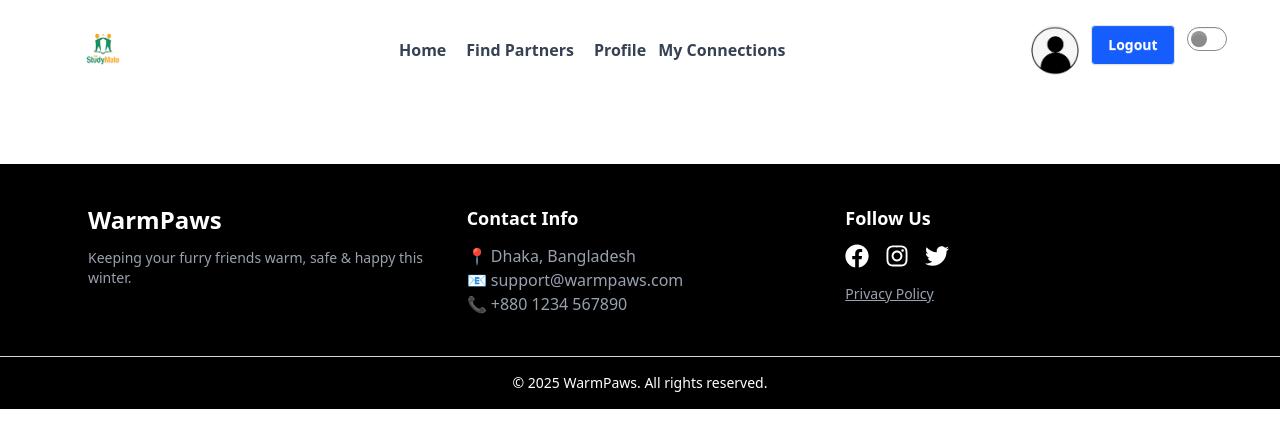
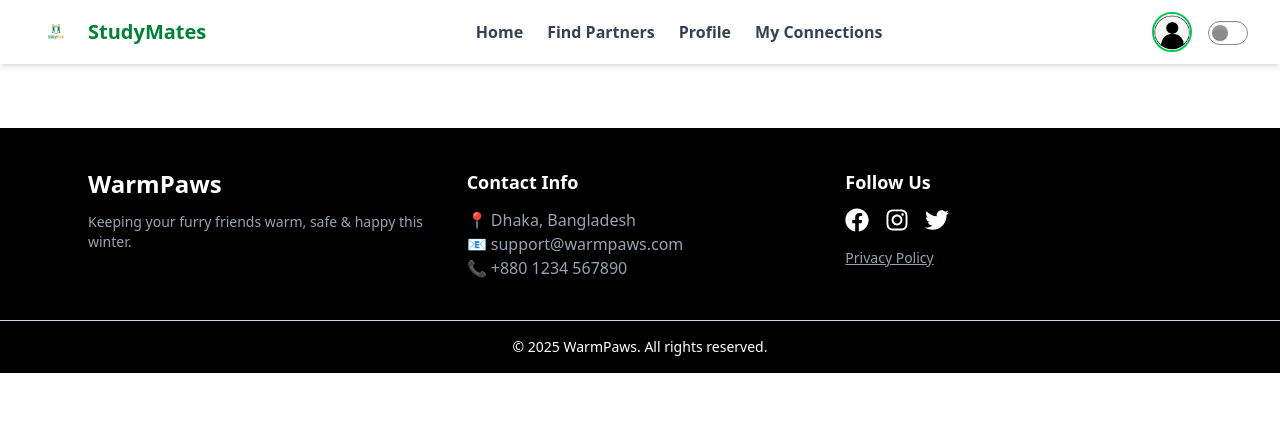
Before and after one commit to Sayma-Shimu/StudyMate-Client-Assignment-10, a React (Vite) app: page /auth in a window 1280 px wide. Shown: the top 448 px of the page. Built offline with nearby package versions, Linux system fonts and the light colour scheme; no server answers.

Commit message:
added navbar responsive design

```diff
--- a/src/components/Navbar.jsx
+++ b/src/components/Navbar.jsx
@@ -1,112 +1,185 @@
-import React, { use, useEffect, useState } from 'react'
-import { NavLink } from 'react-router'
-import logo from '../assets/logo.png'
-import { Link } from 'react-router'
-import userImage from '../assets/user.jpg'
-import { toast } from 'react-toastify'
-import { AuthContext } from './provider/AuthProvider'
+import React, { useContext, useState, useEffect } from "react";
+import { Link, NavLink } from "react-router";
+import { AuthContext } from "./provider/AuthProvider";
+import logo from "../assets/logo.png";
+import userImage from "../assets/user.jpg";
+import { toast } from "react-toastify";
+import { HiOutlineMenu, HiOutlineX } from "react-icons/hi";
 
 const Navbar = () => {
-  const { user, logOut, setUser } = use(AuthContext);
+  const { user, logOut, setUser } = useContext(AuthContext);
   const [theme, setTheme] = useState(localStorage.getItem("theme") || "light");
+  const [isOpen, setIsOpen] = useState(false);
 
+  // Theme toggle
   useEffect(() => {
-    const html = document.querySelector("html");
-    html.setAttribute("data-theme", theme);
+    document.documentElement.setAttribute("data-theme", theme);
     localStorage.setItem("theme", theme);
   }, [theme]);
 
-  const handleTheme = (checked) => {
-    setTheme(checked ? "dark" : "light");
+  const handleTheme = (checked) => setTheme(checked ? "dark" : "light");
+
+  const handleLogout = () => {
+    logOut()
+      .then(() => {
+        setUser(null);
+        toast.success("Logged out successfully!");
+      })
+      .catch((err) => console.log(err));
   };
 
-  const handleLogout = () => {
-    console.log('logout');
-
-    logOut()
-      .then(() => {
-        setUser(null)
-        toast.success("your logged out sucessfully")
-
-      }).catch((error) => {
-        console.log(error);
-      })
+  const navLinks = (
+    <>
+      <NavLink
+        to="/"
+        className={({ isActive }) =>
+          `font-semibold ${isActive ? "text-blue-600 underline" : "text-gray-700"}`
         }
+      >
+        Home
+      </NavLink>
+      <NavLink
+        to="/find-partners"
+        className={({ isActive }) =>
+          `font-semibold ${isActive ? "text-blue-600 underline" : "text-gray-700"}`
+        }
+      >
+        Find Partners
+      </NavLink>
+      {user && (
+        <>
+          <NavLink
+            to="/profile"
+            className={({ isActive }) =>
+              `font-semibold ${isActive ? "text-blue-600 underline" : "text-gray-700"}`
+            }
+          >
+            Profile
+          </NavLink>
+          <NavLink
+            to="/my-connections"
+            className={({ isActive }) =>
+              `font-semibold ${isActive ? "text-blue-600 underline" : "text-gray-700"}`
+            }
+          >
+            My Connections
+          </NavLink>
+        </>
+      )}
+    </>
+  );
 
   return (
-
-     <div className='flex flex-col md:flex-row justify-between items-center gap-5 w-full md:w-11/12 mx-auto mb-3 md:mb-0'>
-
-      <div>
-        <Link to="https://www.avma.org/" >
-          <img className='w-24 md:w-[100px] h-24 rounded-full md:h-[100px]' src={logo} alt="" />
+    <nav className="bg-white shadow-md sticky top-0 z-50">
+      <div className="max-w-7xl mx-auto px-4 sm:px-6 lg:px-8">
+        <div className="flex justify-between h-16 items-center">
+          {/* Logo */}
+          <Link to="/" className="flex items-center gap-2">
+            <img src={logo} alt="logo" className="w-12 h-12 rounded-full" />
+            <h1 className="text-xl font-bold text-green-700">StudyMates</h1>
           </Link>
 
+          {/* Desktop Nav */}
+          <div className="hidden md:flex gap-6 items-center">
+            {navLinks}
           </div>
 
-      <div className='flex gap-5'>
-        <NavLink to='/' className={({ isActive }) =>
-          `font-semibold dark:text-white ${isActive ? "text-blue-600 underline" : "text-gray-700"}`
-        }>Home</NavLink>
-        <NavLink to='/find-partners' className={({ isActive }) =>
-          `font-semibold dark:text-white ${isActive ? "text-blue-600 underline" : "text-gray-700"}`
-        }>Find Partners</NavLink>
+          {/* Right section */}
+          <div className="flex items-center gap-4">
+            {/* User avatar */}
+            {user && (
+              <div className="relative group">
+                <img
+                  src={user.photoURL || userImage}
+                  alt="user"
+                  className="w-10 h-10 rounded-full cursor-pointer border-2 border-green-500"
+                />
+                <div className="absolute right-0 mt-2 w-48 bg-white shadow-lg rounded-lg opacity-0 group-hover:opacity-100 transition-opacity text-gray-700 p-2">
+                  <p className="text-sm font-medium">{user.displayName}</p>
+                  <p className="text-xs">{user.email}</p>
+                  <button
+                    onClick={handleLogout}
+                    className="mt-2 w-full py-1 bg-red-600 text-white rounded hover:bg-red-700"
+                  >
+                    Logout
+                  </button>
+                </div>
+              </div>
+            )}
 
-         {user && (
-        <div className=''>
-            <NavLink to='/profile' className={({ isActive }) =>
-          `font-semibold dark:text-white ${isActive ? "text-blue-600 underline" : "text-gray-700"}`
-        }>Profile</NavLink>
-        <NavLink to='/my-connections' className={({ isActive }) =>
-          `font-semibold dark:text-white ml-3 ${isActive ? "text-blue-600 underline" : "text-gray-700"}`
-        }>My Connections</NavLink>
+            {/* Login/Register */}
+            {!user && (
+              <div className="hidden md:flex gap-2">
+                <Link
+                  to="/auth/login"
+                  className="btn bg-green-600 text-white hover:bg-green-700"
+                >
+                  Login
+                </Link>
+                <Link
+                  to="/auth/register"
+                  className="btn bg-green-600 text-white hover:bg-green-700"
+                >
+                  Register
+                </Link>
+              </div>
+            )}
+
+            {/* Theme toggle */}
+            <div className="hidden md:block">
+              <input
+                type="checkbox"
+                className="toggle"
+                checked={theme === "dark"}
+                onChange={(e) => handleTheme(e.target.checked)}
+              />
             </div>
 
-          )}
-
+            {/* Mobile menu button */}
+            <button
+              className="md:hidden p-2 rounded hover:bg-gray-200"
+              onClick={() => setIsOpen(!isOpen)}
+            >
+              {isOpen ? <HiOutlineX size={24} /> : <HiOutlineMenu size={24} />}
+            </button>
+          </div>
+        </div>
       </div>
 
-
-
-      <div className='gap-3 flex'>
-
-        <div className="relative group flex flex-col gap-2">
-
-          {user && <img referrerPolicy='no-refferer' className='w-12 flex flex-col rounded-full cursor-pointer' src={user?.photoURL ? user?.photoURL : userImage} alt="" />}
-          {user?.displayName && (
-            <p className="absolute left-1/2 -translate-x-1/2 mt-1 text-sm bg-gray-300 text-gray-700 p-2 rounded-2xl font-semibold opacity-0 group-hover:opacity-100 transition-opacity duration-300">
-              {user.displayName}
-            </p>
+      {/* Mobile Menu */}
+      {isOpen && (
+        <div className="md:hidden bg-white shadow-md px-4 py-4 flex flex-col gap-3">
+          {navLinks}
+          {!user && (
+            <>
+              <Link
+                to="/auth/login"
+                className="btn bg-green-600 text-white hover:bg-green-700 w-full"
+              >
+                Login
+              </Link>
+              <Link
+                to="/auth/register"
+                className="btn bg-green-600 text-white hover:bg-green-700 w-full"
+              >
+                Register
+              </Link>
+            </>
           )}
-          {user?.email && (
-            <p className="absolute left-1/2 -translate-x-1/2 mt-1 text-sm bg-gray-300 text-gray-700 p-2 rounded-2xl font-semibold opacity-0 group-hover:opacity-100 transition-opacity duration-300">
-              {user.email}
-            </p>
-          )}
-        </div>
-
-
-          {user ?
-            (<button onClick={handleLogout} className="btn bg-blue-600 text-white"> Logout</button>
-            ) : (
-              <><Link to="/auth/login" className='btn bg-blue-600 text-white px-10'>login</Link>
-                <Link to="/auth/register" className="btn  bg-blue-600 text-white"> Register</Link></>
-            )}
-
-{/* theme */}
-<div className="hidden md:inline">
+          {/* Theme toggle */}
+          <div className="mt-2 flex items-center gap-2">
+            <span>Dark Mode</span>
             <input
-            onChange={(e) => handleTheme(e.target.checked)}
-            checked={theme === "dark"}
               type="checkbox"
               className="toggle"
+              checked={theme === "dark"}
+              onChange={(e) => handleTheme(e.target.checked)}
             />
           </div>
         </div>
+      )}
+    </nav>
+  );
+};
 
-    </div>
-
-  )
-}
-
-export default Navbar
+export default Navbar;
--- a/src/components/Testimonials.jsx
+++ b/src/components/Testimonials.jsx
@@ -17,7 +17,6 @@ const TestimonialCard = ({ t }) => (
 );
 
 const Testimonials = () => {
-  // Example testimonials — replace with server-side data later if you want
   const testimonials = [
     {
       name: "Rafi Ahmed",
--- a/src/pages/EditProfile.jsx
+++ b/src/pages/EditProfile.jsx
@@ -1,110 +1,157 @@
 import React, { useContext, useEffect, useState } from "react";
-// import { AuthContext } from "../components/provider/AuthProvider";
 import axios from "axios";
 import { toast } from "react-toastify";
+import { useNavigate } from "react-router";
 import { AuthContext } from "../components/provider/AuthProvider";
-import { useNavigate } from "react-router";
-// import { useNavigate } from "react-router-dom";
 
 const EditProfile = () => {
   const { user } = useContext(AuthContext);
   const navigate = useNavigate();
   const userEmail = user?.email;
 
-  const [profile, setProfile] = useState({});
+  const [profile, setProfile] = useState(null);
 
   useEffect(() => {
     if (!userEmail) return;
+
     axios
       .get(`http://localhost:3000/partners?email=${userEmail}`)
-      .then((res) => setProfile(res.data[0] || {}))
+      .then((res) => {
+        if (res.data.length > 0) setProfile(res.data[0]);
+        else toast.error("Profile not found");
+      })
       .catch(() => toast.error("Failed to load profile"));
   }, [userEmail]);
 
-  const handleUpdate = (e) => {
+  const handleUpdate = async (e) => {
     e.preventDefault();
-    axios
-      .patch(`http://localhost:3000/partners/${profile._id}`, profile)
-      .then(() => {
+    if (!profile || !profile._id) return toast.error("Invalid profile");
+
+    try {
+      const res = await axios.patch(
+        `http://localhost:3000/partners/${profile._id}`,
+        {
+          name: profile.name,
+          profileImage: profile.profileImage,
+          subject: profile.subject,
+          studyMode: profile.studyMode,
+          availabilityTime: profile.availabilityTime,
+          location: profile.location,
+          experienceLevel: profile.experienceLevel,
+        }
+      );
+
+      if (res.data.success || res.status === 200) {
         toast.success("Profile Updated Successfully!");
         navigate("/profile");
-      })
-      .catch(() => toast.error("Update failed"));
+      } else {
+        toast.error("Update failed");
+      }
+    } catch {
+      toast.error("Update failed");
+    }
   };
 
+  if (!profile)
     return (
-    <div className="max-w-2xl mx-auto mt-12 bg-white p-6 rounded-lg shadow-md">
-      <h2 className="text-3xl font-bold text-center mb-6">Edit Profile</h2>
+      <div className="min-h-screen flex items-center justify-center">
+        <p className="text-gray-600 text-lg">Loading profile...</p>
+      </div>
+    );
 
-      <form onSubmit={handleUpdate} className="grid gap-4">
+  return (
+    <div className="min-h-screen bg-green-50 py-10 px-4">
+      <div className="max-w-3xl mx-auto bg-white shadow-2xl rounded-2xl overflow-hidden">
 
+        {/* Header */}
+        <div className="bg-gradient-to-r from-green-600 to-green-400 p-6 text-white text-center">
+          <h2 className="text-3xl font-bold">Edit Profile</h2>
+          <p className="mt-1 opacity-90">Update your details below</p>
+        </div>
+
+        {/* Form */}
+        <div className="p-6">
+          <form className="grid gap-4" onSubmit={handleUpdate}>
             <input
               type="text"
               value={profile.name || ""}
               onChange={(e) => setProfile({ ...profile, name: e.target.value })}
-          className="input input-bordered"
+              className="input input-bordered w-full"
               placeholder="Name"
+              required
             />
-
             <input
               type="text"
               value={profile.profileImage || ""}
               onChange={(e) =>
                 setProfile({ ...profile, profileImage: e.target.value })
               }
-          className="input input-bordered"
+              className="input input-bordered w-full"
               placeholder="Profile Image URL"
+              required
             />
-
             <input
               type="text"
               value={profile.subject || ""}
-          onChange={(e) => setProfile({ ...profile, subject: e.target.value })}
-          className="input input-bordered"
+              onChange={(e) =>
+                setProfile({ ...profile, subject: e.target.value })
+              }
+              className="input input-bordered w-full"
               placeholder="Subject"
+              required
             />
-
             <select
               value={profile.studyMode || ""}
-          onChange={(e) => setProfile({ ...profile, studyMode: e.target.value })}
-          className="select select-bordered"
+              onChange={(e) =>
+                setProfile({ ...profile, studyMode: e.target.value })
+              }
+              className="select select-bordered w-full"
+              required
             >
+              <option value="">Select Study Mode</option>
               <option>Online</option>
               <option>Offline</option>
             </select>
-
             <input
               type="text"
               value={profile.availabilityTime || ""}
               onChange={(e) =>
                 setProfile({ ...profile, availabilityTime: e.target.value })
               }
-          className="input input-bordered"
+              className="input input-bordered w-full"
               placeholder="Availability Time"
+              required
             />
-
             <input
               type="text"
               value={profile.location || ""}
-          onChange={(e) => setProfile({ ...profile, location: e.target.value })}
-          className="input input-bordered"
+              onChange={(e) =>
+                setProfile({ ...profile, location: e.target.value })
+              }
+              className="input input-bordered w-full"
               placeholder="Location"
+              required
             />
-
             <select
               value={profile.experienceLevel || ""}
               onChange={(e) =>
                 setProfile({ ...profile, experienceLevel: e.target.value })
               }
-          className="select select-bordered"
+              className="select select-bordered w-full"
+              required
             >
+              <option value="">Select Experience Level</option>
               <option>Beginner</option>
               <option>Intermediate</option>
               <option>Expert</option>
             </select>
 
-        <button className="btn bg-blue-600 text-white mt-4">Save Changes</button>
+            <button className="btn bg-green-600 text-white mt-4 hover:bg-green-700 transition-all duration-300 shadow-lg">
+              Save Changes
+            </button>
           </form>
+        </div>
+      </div>
     </div>
   );
 };
--- a/src/pages/Home.jsx
+++ b/src/pages/Home.jsx
@@ -15,7 +15,7 @@ const Home = () => {
     return (
         <div>
             <Banner />
-
+<h2 className="text-3xl font-bold text-center text-blue-700 mb-8">Top Rated Study Partners</h2>
             <div className="grid md:grid-cols-3 bg-green-50 gap-5 w-11/12 mx-auto">
                 {data.data.map((partner) => (
                     <ServiceCard key={partner._id} service={partner} />
```
Also changed, not shown: src/pages/Profile.jsx (+28 -15 lines), src/routes/router.jsx (+8 -8 lines). Lines whose indentation alone changed are shown as unchanged.
